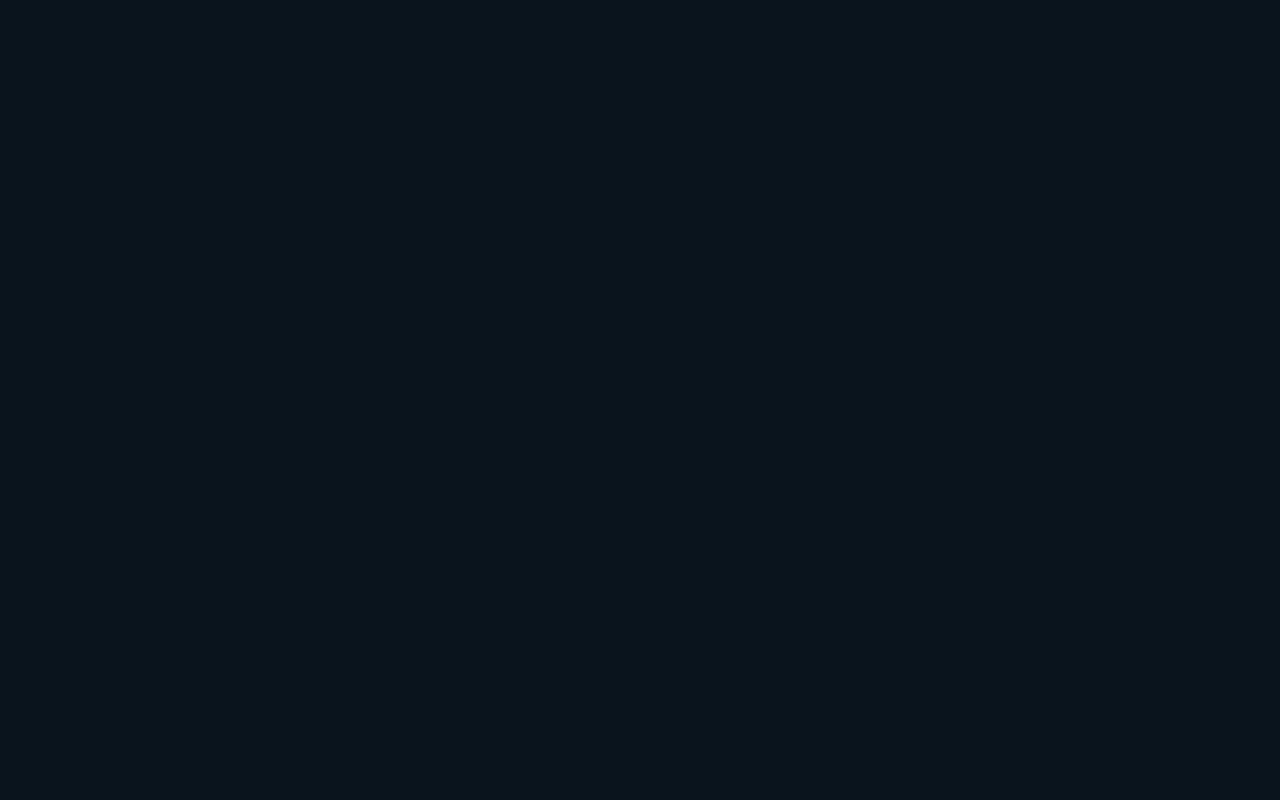
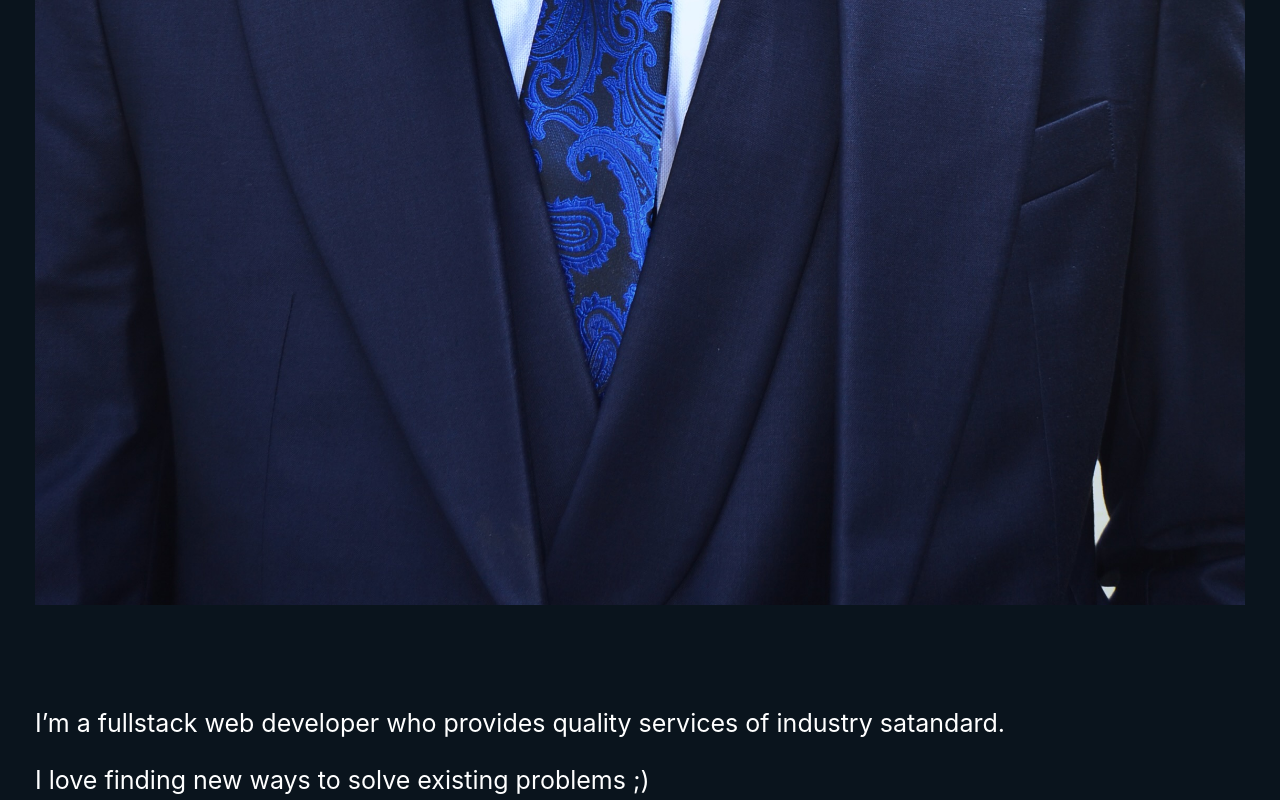
Before and after one commit to Itzadetunji/my-website, a Next.js app: page / in a window 1280 px wide. Shown: the part 1559-2359 px from the top of the page. Before the commit the page ends 800 px from the top, so only its background shows below. Built offline with nearby package versions, Linux system fonts and the light colour scheme.

Commit message:
Chore: . Changes to index.tsx

```diff
--- a/pages/index.tsx
+++ b/pages/index.tsx
@@ -18,8 +18,12 @@ const Home: NextPage = () => {
           <p className='text-white font-[600] text-[55px] leading-[60px]'>Adetunji Adeyinka</p>
           <hr className='light-blue border-[3px] w-[224px] mt-[35px]'/>
         </div>
-        <div>
-          <img src="" alt="" />
+        <div className='text-white'>
+          <img src="./images/me.jpeg" alt="" />
+          <div className='mt-[100px] text-[25px]'>
+            <p>I’m a fullstack web developer who provides quality services of industry satandard.</p>
+            <p className='mt-[20px]'>I love finding new ways to solve existing problems ;)</p>
+          </div>
         </div>
       </div>
       <ParticleComponent/>
```
